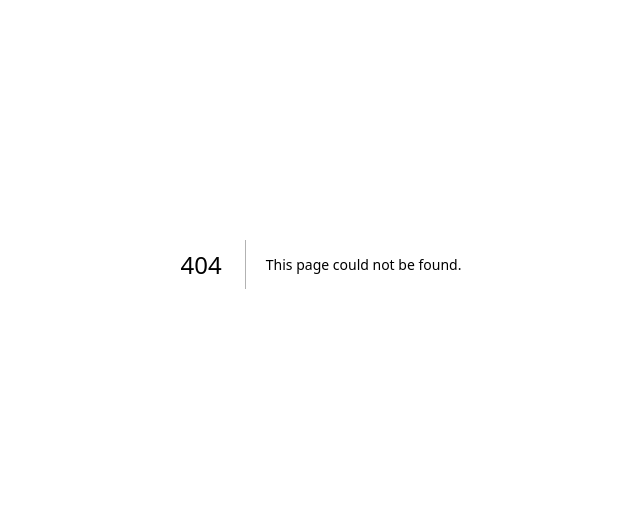
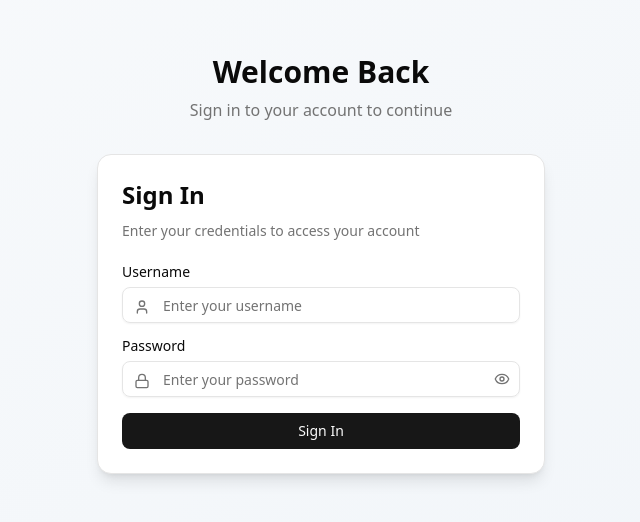
Before and after one commit to DipakKhade/sahayog-nirmiti-docs, a Next.js app: page /signin in a window 1280 px wide. Before the commit this address had no page. Shown: the part 136-658 px from the top of the page, without its empty margins (319-959 px from the left). Built offline with nearby package versions, Linux system fonts and the light colour scheme.

Commit message:
rm from home to signin

```diff
--- /dev/null
+++ b/src/app/signin/page.tsx
@@ -0,0 +1,18 @@
+import { LoginForm } from "@/components/login-form";
+
+
+export default function LoginPage() {
+
+
+  return <>
+    <div className="min-h-screen flex items-center justify-center bg-gradient-to-br from-slate-50 to-slate-100 dark:from-slate-900 dark:to-slate-800">
+      <div className="w-full max-w-md">
+        <div className="text-center mb-8">
+          <h1 className="text-3xl font-bold text-foreground mb-2">Welcome Back</h1>
+          <p className="text-muted-foreground">Sign in to your account to continue</p>
+        </div>
+        <LoginForm />
+      </div>
+    </div>
+  </>
+}
```
